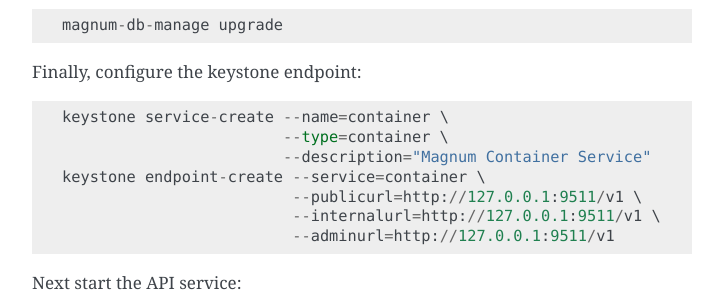
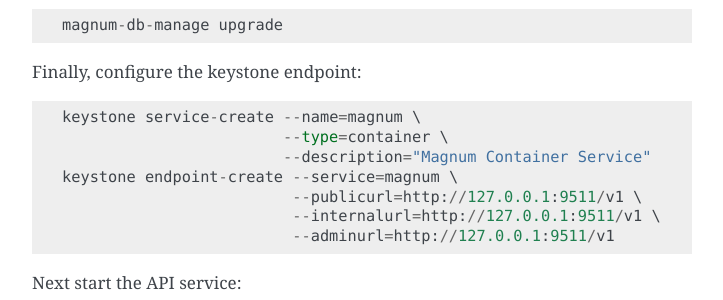
Before and after one commit to openstack/magnum, a Sphinx documentation site: the page built from doc/source/dev/dev-quickstart.rst, in a window 1280 px wide and 900 px high, scrolled down 4316 px. Shown: the part 152-452 px from the top of the window, without its empty margins (388-1111 px from the left). Built offline with Sphinx 7.4.7, drawn with Linux system fonts in a browser that asks for light colours; pages that are not in the unit, such as notebooks, are missing from menus.

Commit message:
Change Service name to magnum
Change-Id: I56603dd077688b44d71a269de5325aed104530ce
Closes-Bug: 1411333

```diff
--- a/doc/source/dev/dev-quickstart.rst
+++ b/doc/source/dev/dev-quickstart.rst
@@ -210,10 +210,10 @@
 
 Finally, configure the keystone endpoint::
 
-    keystone service-create --name=container \
+    keystone service-create --name=magnum \
                             --type=container \
                             --description="Magnum Container Service"
-    keystone endpoint-create --service=container \
+    keystone endpoint-create --service=magnum \
                              --publicurl=http://127.0.0.1:9511/v1 \
                              --internalurl=http://127.0.0.1:9511/v1 \
                              --adminurl=http://127.0.0.1:9511/v1
```
